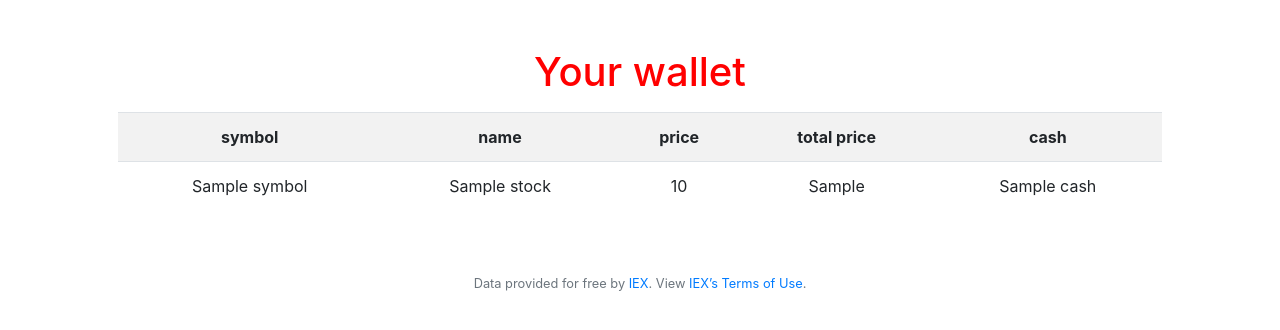
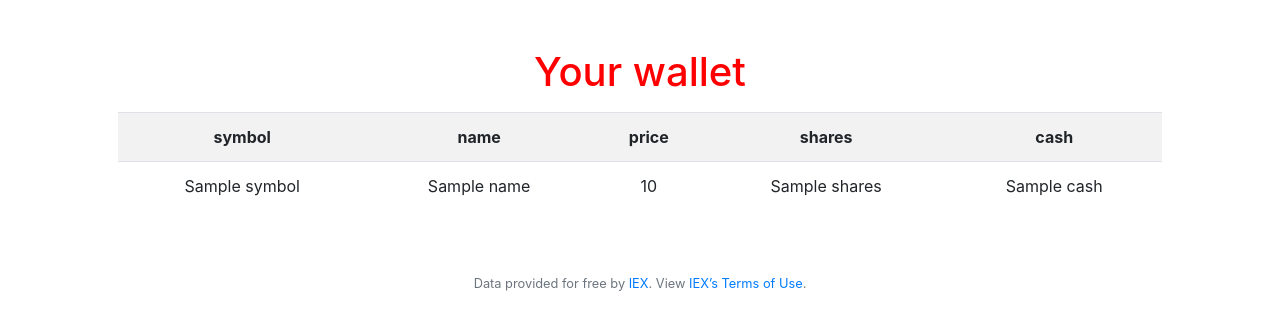
Before and after one commit to aminedachir/Finnace.solutions, a Flask app: template templates/index.html in a window 1280 px wide. Shown: the part 76-406 px from the top of the page. Run offline with Flask 2, Linux system fonts and the light colour scheme; the template is opened without the code that fills it: most values are stand-ins (such as "Sample title", 1, 10 or a date in 2020); some libraries are stand-ins or nearby versions.

Commit message:
add column shares

```diff
--- a/application.py
+++ b/application.py
@@ -46,6 +46,8 @@ def index():
     if request.method == 'POST':
         return ("TODO")
     else:
+        stock = lookup(request.form.get("symbol"))
+        total_price = shares*stock["price"]
         return render_template("index.html")
 
 
--- a/templates/index.html
+++ b/templates/index.html
@@ -12,15 +12,15 @@
                 <th>symbol</th>
                 <th>name</th>
                 <th>price</th>
-                <th>total price</th>
+                <th>shares</th>
                 <th>cash</th>
             </tr>
             <tr>
-                <td>{{stock["symbol"]}}</td>
-                <td>{{stock["name"]}}</td>
-                <td>{{stock["price"]}}</td>
-                <td>{{stock["total price"]}}</td>
-                <td>{{stock["cash"]}}</td>
+                <td>{{symbol}}</td>
+                <td>{{name}}</td>
+                <td>{{price}}</td>
+                <td>{{shares}}</td>
+                <td>{{cash}}</td>
             </tr>
         </table>
     </p>
```
